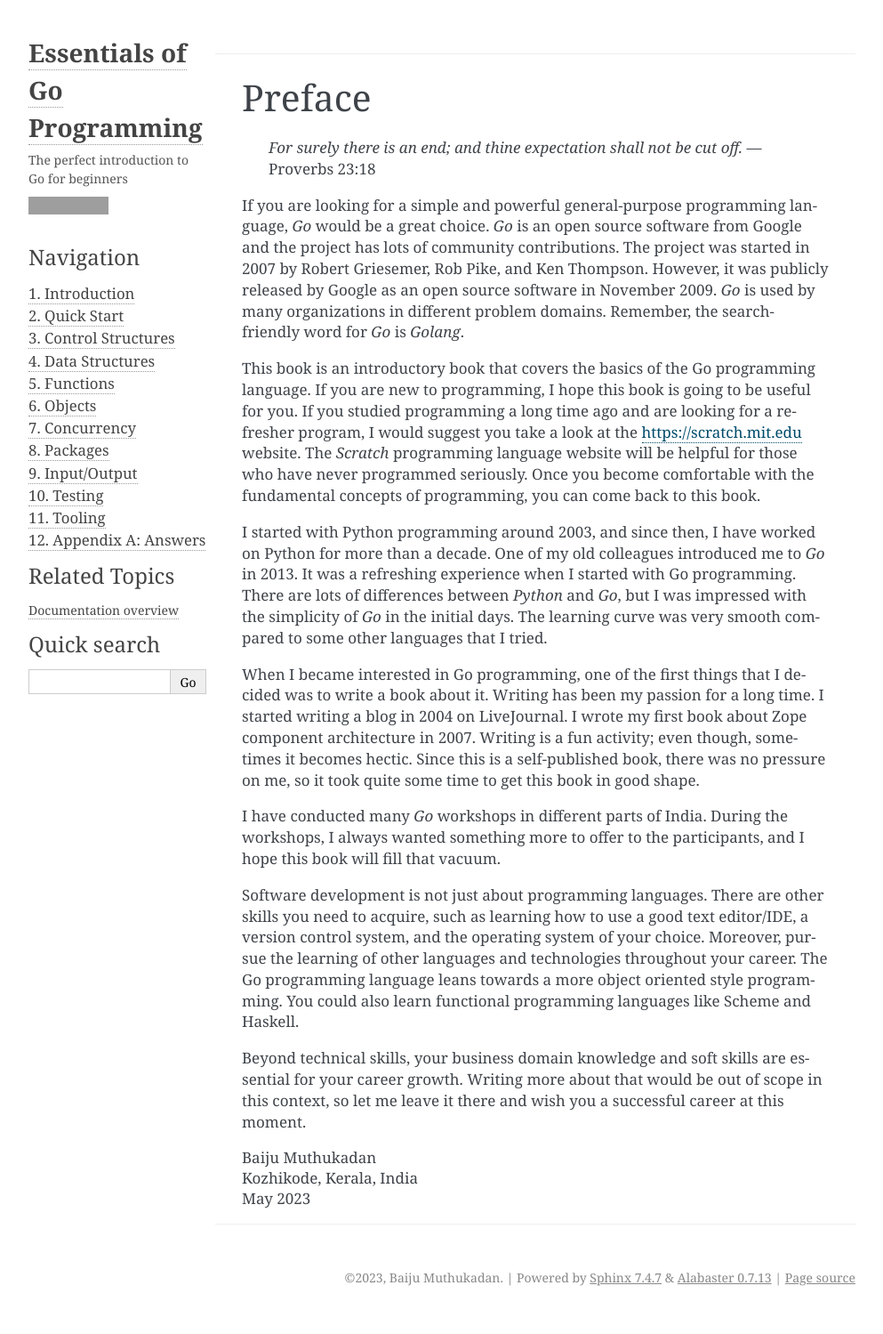
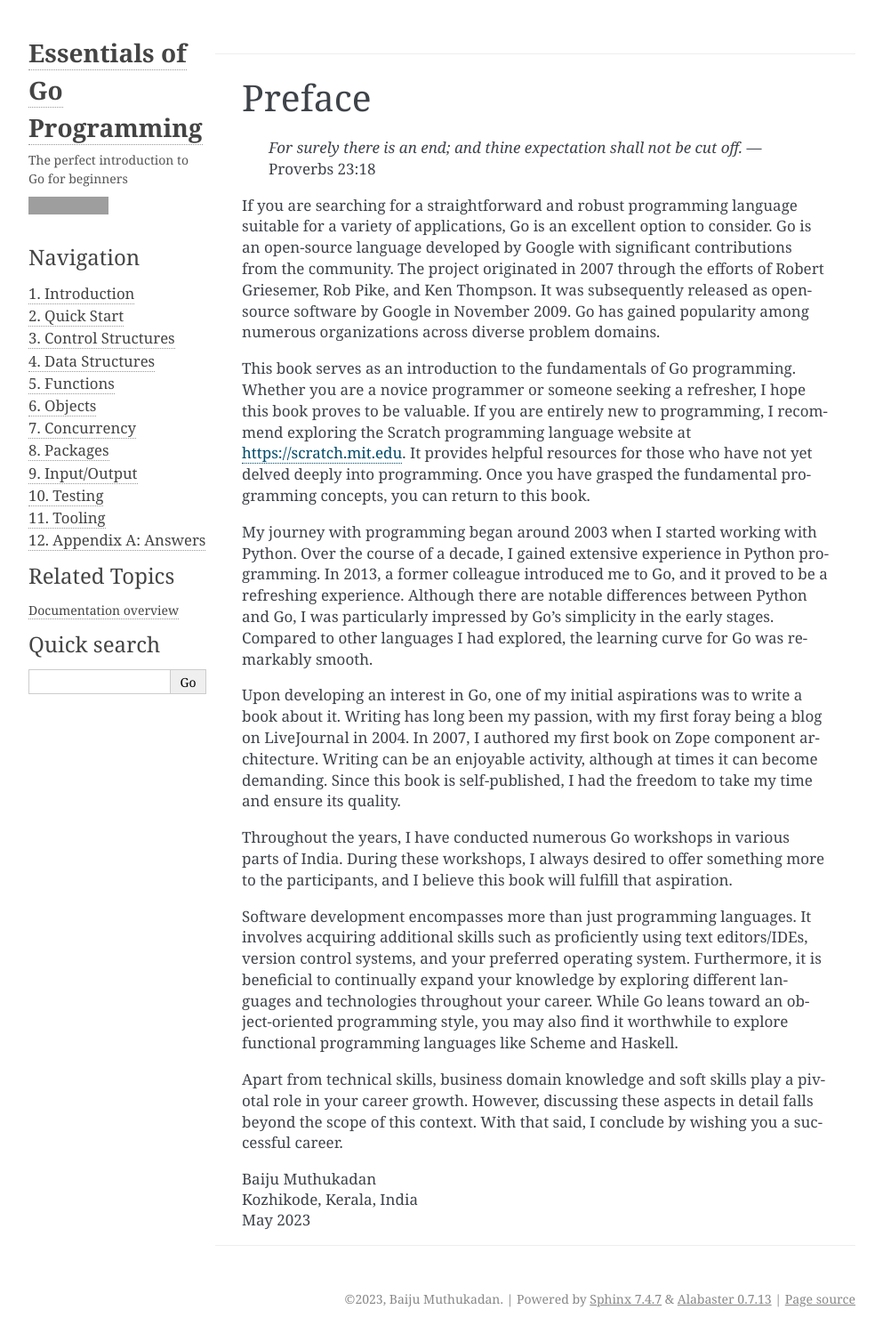
Before and after one commit to baijum/essential-go, a Sphinx documentation site: the page built from sphinx/preface.rst, in a window 1280 px wide. Shown: the whole page at 89% size, without its empty margins (148-1141 px from the left). Built offline with Sphinx 7.4.7, drawn with Linux system fonts in a browser that asks for light colours; before the commit the page ends 1475 px from its top, so only the background shows below that; grey boxes are pictures that could not be loaded.

Commit message:
Better preface and acknowledgements
Signed-off-by: Baiju Muthukadan <baiju.m.mail@gmail.com>

```diff
--- a/sphinx/preface.rst
+++ b/sphinx/preface.rst
@@ -4,56 +4,58 @@ Preface
    *For surely there is an end; and thine expectation shall not be cut
    off.* — Proverbs 23:18
 
-If you are looking for a simple and powerful general-purpose programming
-language, *Go* would be a great choice. *Go* is an open source software
-from Google and the project has lots of community contributions. The
-project was started in 2007 by Robert Griesemer, Rob Pike, and Ken
-Thompson. However, it was publicly released by Google as an open source
-software in November 2009. *Go* is used by many organizations in
-different problem domains. Remember, the search-friendly word for *Go*
-is *Golang*.
+If you are searching for a straightforward and robust programming
+language suitable for a variety of applications, Go is an excellent
+option to consider. Go is an open-source language developed by Google
+with significant contributions from the community. The project
+originated in 2007 through the efforts of Robert Griesemer, Rob Pike,
+and Ken Thompson. It was subsequently released as open-source software
+by Google in November 2009. Go has gained popularity among numerous
+organizations across diverse problem domains.
 
-This book is an introductory book that covers the basics of the Go
-programming language. If you are new to programming, I hope this book is
-going to be useful for you. If you studied programming a long time ago
-and are looking for a refresher program, I would suggest you take a look
-at the https://scratch.mit.edu website. The *Scratch* programming
-language website will be helpful for those who have never programmed
-seriously. Once you become comfortable with the fundamental concepts of
-programming, you can come back to this book.
+This book serves as an introduction to the fundamentals of Go
+programming. Whether you are a novice programmer or someone seeking a
+refresher, I hope this book proves to be valuable. If you are entirely
+new to programming, I recommend exploring the Scratch programming
+language website at https://scratch.mit.edu. It provides helpful
+resources for those who have not yet delved deeply into programming.
+Once you have grasped the fundamental programming concepts, you can
+return to this book.
 
-I started with Python programming around 2003, and since then, I have
-worked on Python for more than a decade. One of my old colleagues
-introduced me to *Go* in 2013. It was a refreshing experience when I
-started with Go programming. There are lots of differences between
-*Python* and *Go*, but I was impressed with the simplicity of *Go* in
-the initial days. The learning curve was very smooth compared to some
-other languages that I tried.
+My journey with programming began around 2003 when I started working
+with Python. Over the course of a decade, I gained extensive experience
+in Python programming. In 2013, a former colleague introduced me to Go,
+and it proved to be a refreshing experience. Although there are notable
+differences between Python and Go, I was particularly impressed by Go’s
+simplicity in the early stages. Compared to other languages I had
+explored, the learning curve for Go was remarkably smooth.
 
-When I became interested in Go programming, one of the first things that
-I decided was to write a book about it. Writing has been my passion for
-a long time. I started writing a blog in 2004 on LiveJournal. I wrote my
-first book about Zope component architecture in 2007. Writing is a fun
-activity; even though, sometimes it becomes hectic. Since this is a
-self-published book, there was no pressure on me, so it took quite some
-time to get this book in good shape.
+Upon developing an interest in Go, one of my initial aspirations was to
+write a book about it. Writing has long been my passion, with my first
+foray being a blog on LiveJournal in 2004. In 2007, I authored my first
+book on Zope component architecture. Writing can be an enjoyable
+activity, although at times it can become demanding. Since this book is
+self-published, I had the freedom to take my time and ensure its
+quality.
 
-I have conducted many *Go* workshops in different parts of India. During
-the workshops, I always wanted something more to offer to the
-participants, and I hope this book will fill that vacuum.
+Throughout the years, I have conducted numerous Go workshops in various
+parts of India. During these workshops, I always desired to offer
+something more to the participants, and I believe this book will fulfill
+that aspiration.
 
-Software development is not just about programming languages. There are
-other skills you need to acquire, such as learning how to use a good
-text editor/IDE, a version control system, and the operating system of
-your choice. Moreover, pursue the learning of other languages and
-technologies throughout your career. The Go programming language leans
-towards a more object oriented style programming. You could also learn
-functional programming languages like Scheme and Haskell.
+Software development encompasses more than just programming languages.
+It involves acquiring additional skills such as proficiently using text
+editors/IDEs, version control systems, and your preferred operating
+system. Furthermore, it is beneficial to continually expand your
+knowledge by exploring different languages and technologies throughout
+your career. While Go leans toward an object-oriented programming style,
+you may also find it worthwhile to explore functional programming
+languages like Scheme and Haskell.
 
-Beyond technical skills, your business domain knowledge and soft skills
-are essential for your career growth. Writing more about that would be
-out of scope in this context, so let me leave it there and wish you a
-successful career at this moment.
+Apart from technical skills, business domain knowledge and soft skills
+play a pivotal role in your career growth. However, discussing these
+aspects in detail falls beyond the scope of this context. With that
+said, I conclude by wishing you a successful career.
 
 | Baiju Muthukadan
 | Kozhikode, Kerala, India
```
Also changed, not shown: sphinx/acknowledgements.rst (+13 -9 lines), cover/images/cover-small.png, 2 other files.
